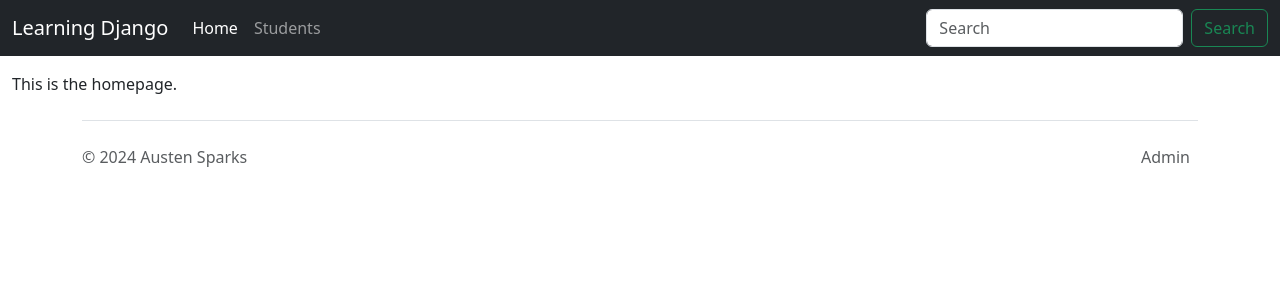
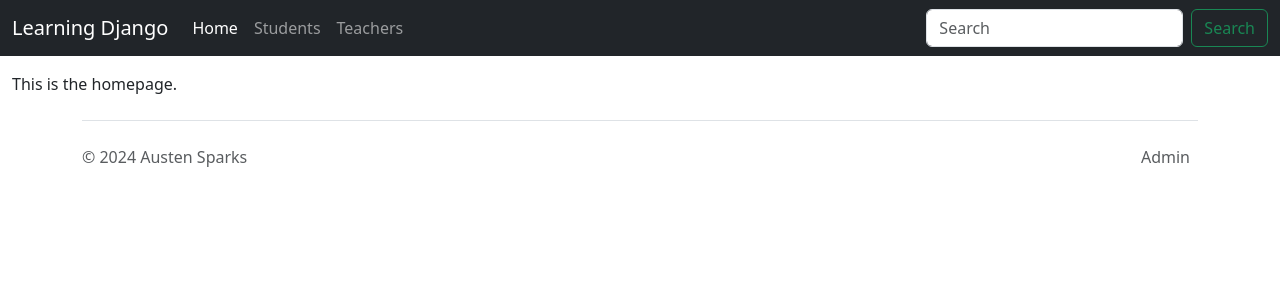
Before and after one commit to asparkswghs/learning-django, a Django app: page / in a window 1280 px wide. Shown: the top 300 px of the page. Run offline with Django 4.2, Linux system fonts and the light colour scheme.

Commit message:
add teacher link in navbar

```diff
--- a/learning/learnapp/templates/base.html
+++ b/learning/learnapp/templates/base.html
@@ -41,6 +41,9 @@
                   <li class="nav-item">
                     <a class="nav-link" aria-disabled="true" href="{% url 'students' %}">Students</a>
                   </li>
+                  <li class="nav-item">
+                    <a class="nav-link" aria-disabled="true" href="{% url 'teachers' %}">Teachers</a>
+                  </li>
                 </ul>
                 <form class="d-flex" role="search">
                   <input class="form-control me-2" type="search" placeholder="Search" aria-label="Search">
```
